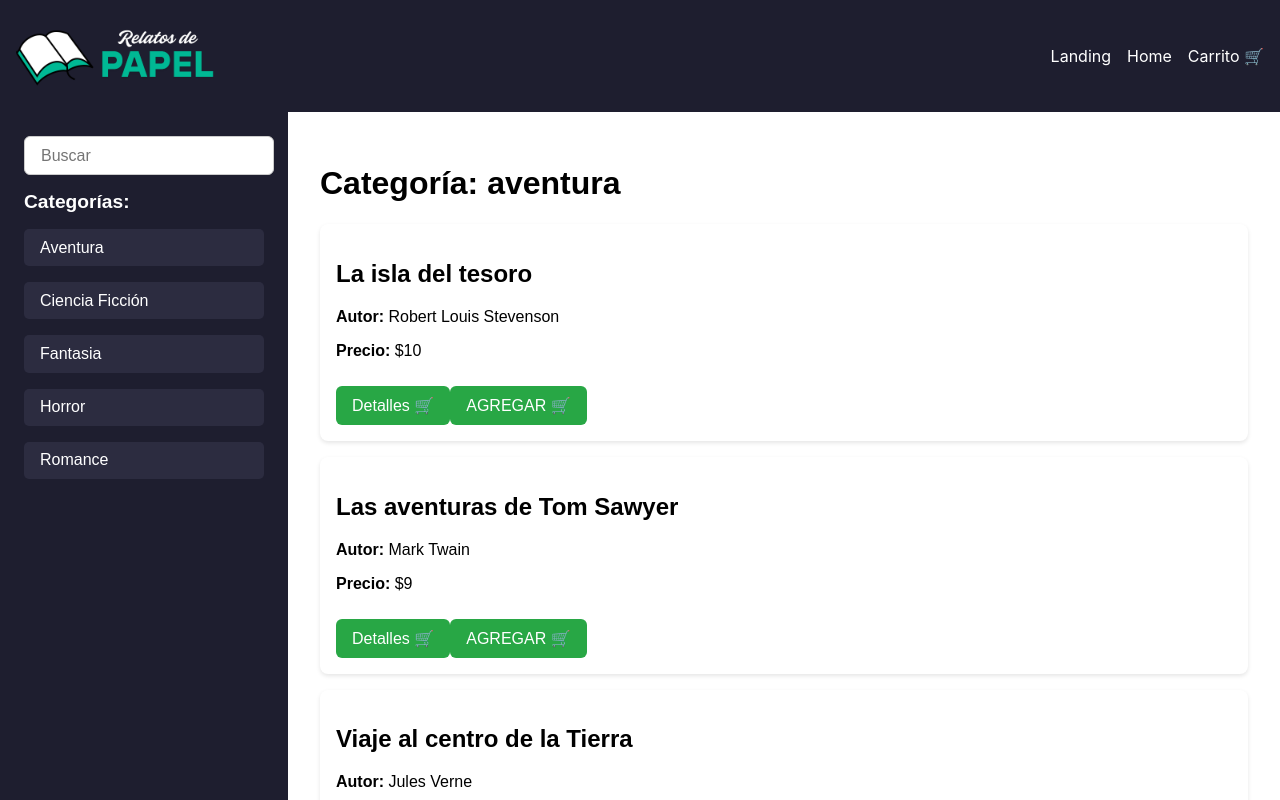
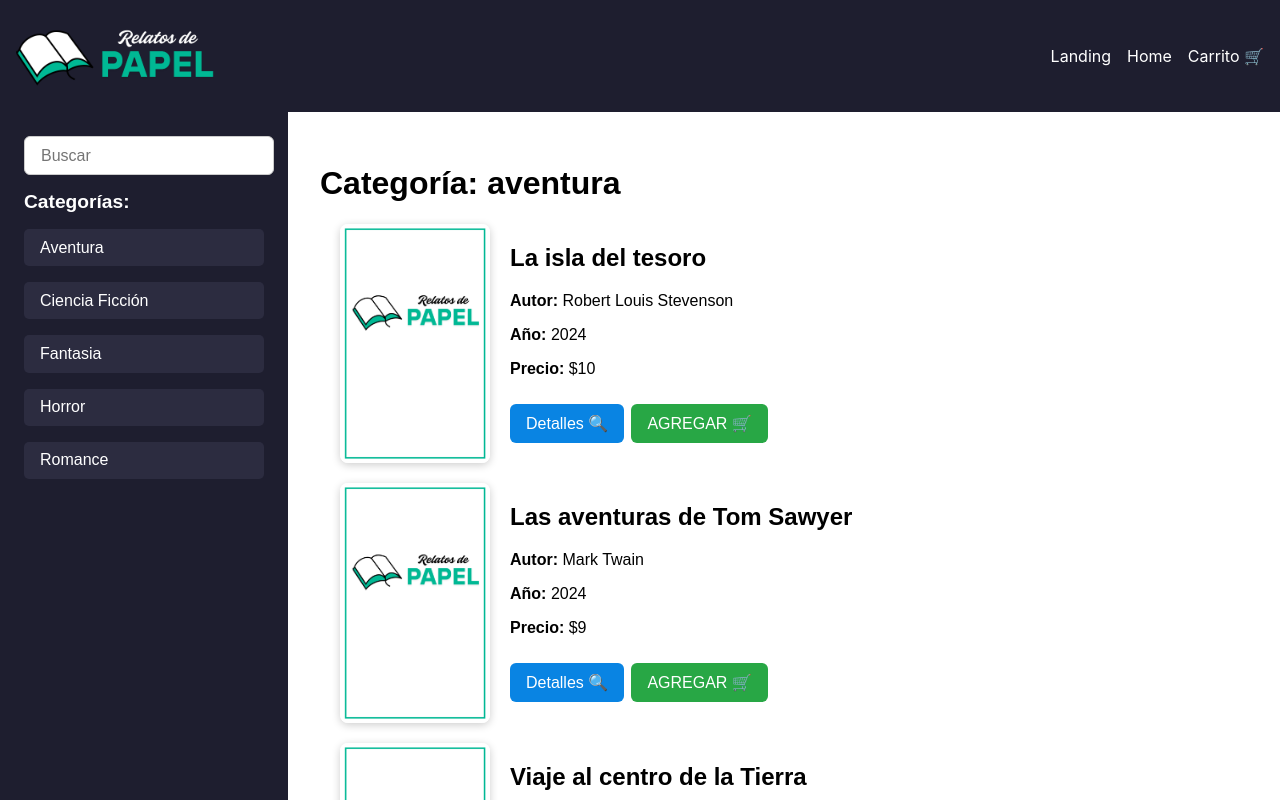
Before and after one commit to x1hntr/RelatosdePapel, a React (Vite) app: page /category/aventura in a window 1280 px wide. Shown: the top 800 px of the page. Built offline with nearby package versions, Linux system fonts and the light colour scheme.

Commit message:
carrito2

```diff
--- a/src/components/Carrito.jsx
+++ b/src/components/Carrito.jsx
@@ -1,5 +1,5 @@
 import useCart from '../hooks/useCart';
-
+import '../styles/carrito.css';
 const Carrito = () => {
   const { cart, removeFromCart } = useCart();
 
@@ -15,7 +15,10 @@ const Carrito = () => {
 
   return (
     <div>
+      <ul>
       <h2>Carrito de Compras</h2>
+
+      </ul>
       {cart.length === 0 ? (<p>El carrito está vacío.</p>) : (
         <ul>
           {cart.map((item) => (
@@ -23,15 +26,19 @@ const Carrito = () => {
               <h3>{item.name}</h3>
                     <p><strong>Autor:</strong> {item.author}</p>
                     <p><strong>Precio:</strong> ${item.price}</p>
-                    <button  className="book__add-to-cart"
-                    onClick={() => removeToCartBook(item)}>Eliminar 🛒
+                    <button  className="book__remove"
+                    onClick={() => removeToCartBook(item)}>Eliminar 🗑️
                     </button>
             </div>
           ))}
         </ul>
       )}
-    <p><strong>Total:</strong> ${cart.reduce((acc, item) => acc + item.price, 0)}</p>
-    <button  className="book__add-to-cart">Pagar 🛒 </button>
+      <ul>
+        <div className='book'>
+        <p><strong>Total:</strong> ${cart.reduce((acc, item) => acc + item.price, 0)}</p>
+        <button  className="book__add-to-cart">Pagar 💰 </button>
+      </div>
+      </ul>
     </div>
   );
 };
--- a/src/components/DetalleLibro.jsx
+++ b/src/components/DetalleLibro.jsx
@@ -1,13 +1,13 @@
 import { useLocation } from 'react-router-dom';
-import logo from '../assets/rdp-logo.png';
+import portada from '../assets/portada.png';
 import useCart from '../hooks/useCart.jsx';
 import '../styles/detallelibro.css';
 import '../styles/libro.css';
 
+
 const DetalleLibro = () => {
   const { addToCart } = useCart();
   const { state: libro } = useLocation();
-
   const addToCartBook = () => {
     const confirm = window.confirm(`¿Estás seguro que quieres agregar "${libro.name}" al carrito de compras?`);
     if (confirm) {
@@ -22,12 +22,14 @@ const DetalleLibro = () => {
   if (!libro) return <p>No hay datos del libro.</p>;
   return (
     <div className="book-detail">
-<img className="book-detail__image" src={logo} alt={libro.name} />
+    <img className="book-detail__image" src={portada} alt={libro.name} />
     <div className="book-detail__info">
     <h2 className="movie__title">{libro.name}</h2>
     <p><strong>Autor:</strong> {libro.author}</p>
     <p><strong>Resumen:</strong> {libro.summary}</p>
     <p><strong>Año:</strong> {libro.year}</p>
+    <p><strong>Lenguaje:</strong> {libro.language}</p>
+    <p><strong>Editorial:</strong> {libro.editorial}</p>
     <p><strong>Precio:</strong> ${libro.price}</p>
     <button className="book__add-to-cart" onClick={addToCartBook}>
       AGREGAR 🛒
--- a/src/components/Libro.jsx
+++ b/src/components/Libro.jsx
@@ -1,4 +1,5 @@
 import { useNavigate } from 'react-router-dom';
+import portada from '../assets/portada.png';
 import useCart from '../hooks/useCart.jsx';
 import '../styles/libro.css';
 
@@ -20,25 +21,32 @@ const abrirDetalles = (libro) => {
 navigate(`/libro/${libro.id}`, { state: libro });  };
 
     return (
-      <div>
+     <div className="book-list">
   {libros.map((libro) => (
-          <div key={libro.id} className="book">
-            <h2 className="movie__title">
-                    {libro.name}
-            </h2>
+    <div key={libro.id} className="book-detail">
+      <img className="book-detail__image" src={portada} alt={libro.name} />
+      <div className="book-detail__info">
+        <h2 className="movie__title">{libro.name}</h2>
         <p><strong>Autor:</strong> {libro.author}</p>
+        <p><strong>Año:</strong> {libro.year}</p>
         <p><strong>Precio:</strong> ${libro.price}</p>
         <button
+          className="book__detail"
+          onClick={() => abrirDetalles(libro)}
+        >
+          Detalles 🔍
+        </button>
+        <button
           className="book__add-to-cart"
-            onClick={() => abrirDetalles(libro)}
-          >Detalles 🛒
+          onClick={() => addToCartBook(libro)}
+        >
+          AGREGAR 🛒
         </button>
-            <button  className="book__add-to-cart"
-            onClick={() => addToCartBook(libro)}>AGREGAR 🛒
-            </button>
+      </div>
     </div>
   ))}
 </div>
+
     );
 
 };
--- a/src/data/booksCSiFi.js
+++ b/src/data/booksCSiFi.js
@@ -6,7 +6,9 @@ export const books = [
         author: "Frank Herbert",
         summary: "En un futuro lejano, Paul Atreides lucha por sobrevivir en el desértico planeta Arrakis, donde el control de una poderosa especia decide el destino del universo.",
         year: 2024,
+        language: 'Español',
         price: 14,
+        editorial: 'Planeta',
     },
     {
         id: 2,
@@ -15,7 +17,9 @@ export const books = [
         author: "George Orwell",
         summary: "En una sociedad totalitaria, Winston Smith desafía al Gran Hermano y lucha por la libertad de pensamiento en un mundo controlado por la vigilancia y la represión.",
         year: 2024,
+        language: 'Español',
         price: 11,
+        editorial: 'Planeta',
     },
     {
         id: 3,
@@ -24,7 +28,9 @@ export const books = [
         author: "Ray Bradbury",
         summary: "En un futuro donde los libros están prohibidos, un bombero encargado de quemarlos empieza a cuestionar el sistema y a buscar conocimiento prohibido.",
         year: 2024,
+        language: 'Español',
         price: 10,
+        editorial: 'Planeta',
     },
     {
         id: 4,
@@ -33,7 +39,9 @@ export const books = [
         author: "Isaac Asimov",
         summary: "Un matemático predice la caída de un imperio galáctico y crea una fundación para preservar el conocimiento y reducir la futura edad oscura.",
         year: 2024,
+        language: 'Español',
         price: 13,
+        editorial: 'Planeta',
     },
     {
         id: 5,
@@ -42,6 +50,8 @@ export const books = [
         author: "Orson Scott Card",
         summary: "Un niño prodigio es entrenado en una escuela militar espacial para liderar la defensa de la Tierra contra una raza alienígena.",
         year: 2024,
+        language: 'Español',
         price: 12,
+        editorial: 'Planeta',
     }
 ];
--- a/src/data/booksFantasy.js
+++ b/src/data/booksFantasy.js
@@ -6,7 +6,9 @@ export const books = [
         author: "J.R.R. Tolkien",
         summary: "Un joven hobbit llamado Frodo emprende una peligrosa misión para destruir un anillo mágico que podría traer el fin del mundo si cae en manos equivocadas.",
         year: 2024,
+        language: 'Español',
         price: 15,
+        editorial: 'Planeta',
     },
     {
         id: 2,
@@ -15,7 +17,9 @@ export const books = [
         author: "J.K. Rowling",
         summary: "Harry descubre que es un mago y asiste a Hogwarts, donde forja amistades, descubre secretos mágicos y enfrenta peligrosos enemigos.",
         year: 2024,
+        language: 'Español',
         price: 13,
+        editorial: 'Planeta',
     },
     {
         id: 3,
@@ -24,7 +28,9 @@ export const books = [
         author: "William Goldman",
         summary: "Una historia de aventuras, amor verdadero, espadachines y gigantes, contada como un cuento clásico con humor e ingenio.",
         year: 2024,
+        language: 'Español',
         price: 12,
+        editorial: 'Planeta',
     },
     {
         id: 4,
@@ -33,7 +39,9 @@ export const books = [
         author: "Christopher Paolini",
         summary: "Un joven granjero encuentra un misterioso huevo de dragón que lo lleva a convertirse en Jinete de Dragón y luchar contra un imperio opresor.",
         year: 2024,
+        language: 'Español',
         price: 14,
+        editorial: 'Planeta',
     },
     {
         id: 5,
@@ -42,6 +50,8 @@ export const books = [
         author: "C.S. Lewis",
         summary: "Cuatro hermanos descubren un mundo mágico al otro lado de un armario y ayudan a un león parlante a salvarlo de una bruja malvada.",
         year: 2024,
+        language: 'Español',
         price: 11,
+        editorial: 'Planeta',
     }
 ];
--- a/src/data/booksRomance.js
+++ b/src/data/booksRomance.js
@@ -6,7 +6,9 @@ export const books = [
         author: "Jane Austen",
         summary: "Elizabeth Bennet y el reservado Sr. Darcy deben superar malentendidos, prejuicios y clases sociales para poder amarse sinceramente.",
         year: 2024,
+        language: 'Español',
         price: 11,
+        editorial: 'Planeta',
     },
     {
         id: 2,
@@ -15,7 +17,9 @@ export const books = [
         author: "Robert James Waller",
         summary: "Una breve pero intensa historia de amor entre una mujer casada y un fotógrafo que llega al pueblo para retratar los puentes locales.",
         year: 2024,
+        language: 'Español',
         price: 12,
+        editorial: 'Planeta',
     },
     {
         id: 3,
@@ -24,7 +28,9 @@ export const books = [
         author: "John Green",
         summary: "Hazel y Gus, dos adolescentes con cáncer, se enamoran mientras enfrentan sus realidades con valentía, humor y esperanza.",
         year: 2024,
+        language: 'Español',
         price: 10,
+        editorial: 'Planeta',
     },
     {
         id: 4,
@@ -33,7 +39,9 @@ export const books = [
         author: "Cecelia Ahern",
         summary: "Tras la muerte de su esposo, Holly empieza a recibir cartas que él escribió antes de morir, ayudándola a sanar y redescubrir la vida.",
         year: 2024,
+        language: 'Español',
         price: 13,
+        editorial: 'Planeta',
     },
     {
         id: 5,
@@ -42,6 +50,8 @@ export const books = [
         author: "Nicholas Sparks",
         summary: "Un joven rebelde se enamora de la hija del pastor, una chica tranquila con un secreto que cambiará sus vidas para siempre.",
         year: 2024,
+        language: 'Español',
         price: 9,
+        editorial: 'Planeta',
     }
 ];
--- a/src/styles/carrito.css
+++ b/src/styles/carrito.css
@@ -6,3 +6,13 @@
     box-shadow: 0 2px 4px rgba(0,0,0,0.1);
     transition: background-color 0.3s, color 0.3s;
 }
+.book__remove {
+  background-color: #d63031;
+  color: white;
+  border: none;
+  padding: 10px 16px;
+  font-size: 16px;
+  border-radius: 6px;
+  cursor: pointer;
+  margin-top: 10px;
+}
--- a/src/styles/detallelibro.css
+++ b/src/styles/detallelibro.css
@@ -6,7 +6,7 @@
 }
 
 .book-detail__image {
-  width: 200px;
+  width: 150px;
   height: auto;
   border-radius: 8px;
   box-shadow: 0 2px 8px rgba(0,0,0,0.2);
@@ -24,5 +24,16 @@
   font-size: 16px;
   border-radius: 6px;
   cursor: pointer;
+  margin: 1%;
+}
+
+.book__detail {
+  background-color: #0984e3;
+  color: white;
+  border: none;
+  padding: 10px 16px;
+  font-size: 16px;
+  border-radius: 6px;
+  cursor: pointer;
   margin-top: 10px;
 }
--- a/src/styles/libro.css
+++ b/src/styles/libro.css
@@ -6,3 +6,16 @@
     box-shadow: 0 2px 4px rgba(0,0,0,0.1);
     transition: background-color 0.3s, color 0.3s;
 }
+
+.book-detail {
+  display: flex;
+  gap: 20px;
+  align-items: flex-start;
+  margin: 20px;
+}
+.book-detail__image {
+  width: 150px;
+  height: auto;
+  border-radius: 8px;
+  box-shadow: 0 2px 8px rgba(0,0,0,0.2);
+}
```
Also changed, not shown: src/data/booksAdventure.js (+10 -0 lines), src/data/booksHorror.js (+12 -0 lines). Lines whose indentation alone changed are shown as unchanged.
